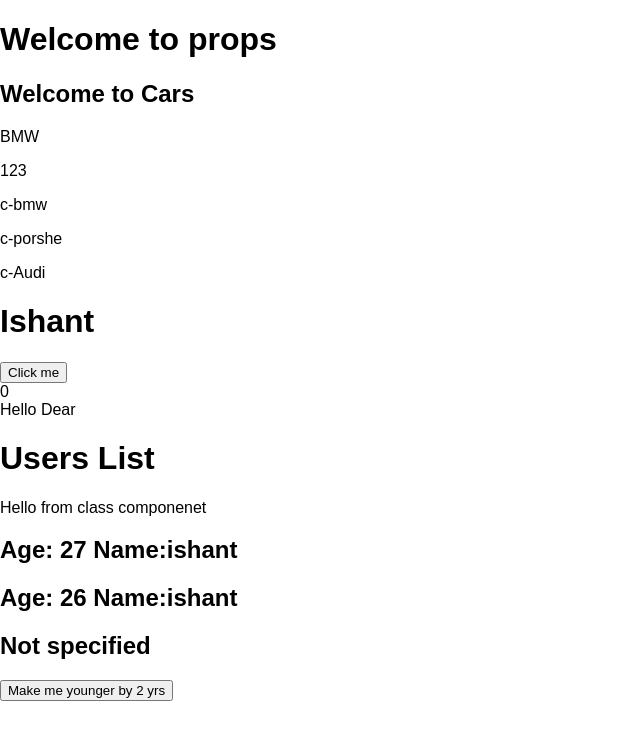
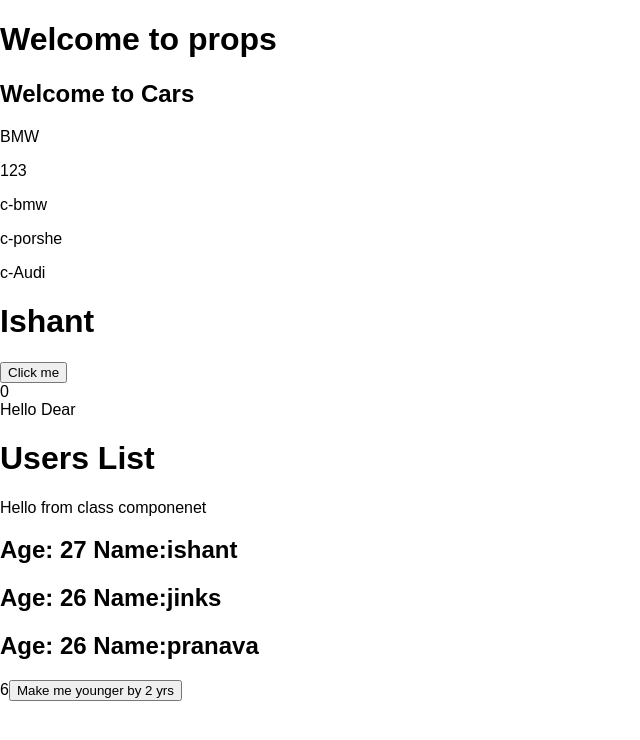
Before and after one commit to IshantL/react-app-pract, a React (Create React App) app: page / in a window 1280 px wide. Shown: the top 740 px of the page, without its empty margins (0-640 px from the left). Built offline with nearby package versions, Linux system fonts and the light colour scheme.

Commit message:
using map

```diff
--- a/src/users/users.js
+++ b/src/users/users.js
@@ -15,22 +15,32 @@ class Users extends Component{
     }
     makeMeYounger=()=>{
         console.log("clicked");
-        this.setState({
-            users:[
-                {name:"ishant", age:25},
-                {name:"jinks", age: 24},
-                {name:"pranava", age:24}
-              ]
-        });
+        // this.setState({
+        //     users:[
+        //         {name:"ishant", age:25},
+        //         {name:"jinks", age: 24},
+        //         {name:"pranava", age:24}
+        //       ]
+        // });
+        const newState = this.state.users.map((user)=>{
+            const tmpUser= user;
+            tmpUser.age -=2;
+            return tmpUser;
+        })
+        this.setState({users:newState})
     }
     render(){
         return(
             <div>
                 <h1>{this.props.title}</h1>
                 Hello from class componenet
-                <User age={this.state.users[0].age}>{this.state.users[0].name}</User>
-                <User age={this.state.users[1].age}>{this.state.users[0].name}</User>
-                <User >Pranava</User>
+                {
+                    this.state.users.map((user)=>{
+                       return <User age={user.age}>{user.name}</User>
+                    })
+                }6
+
+
                 <button onClick={this.makeMeYounger}>Make me younger by 2 yrs</button>
             </div>
         )
```
